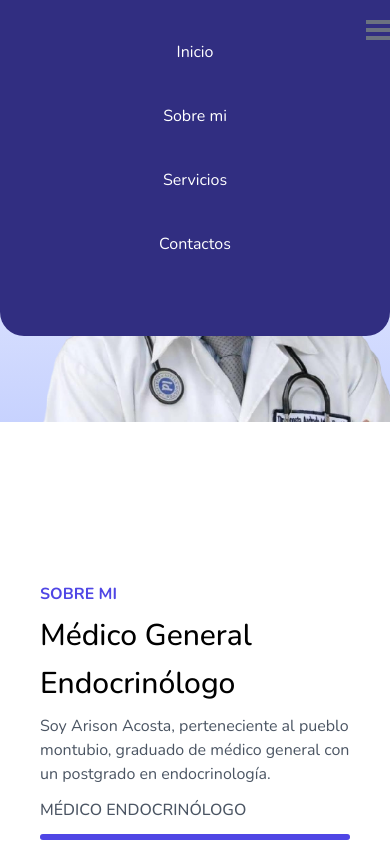
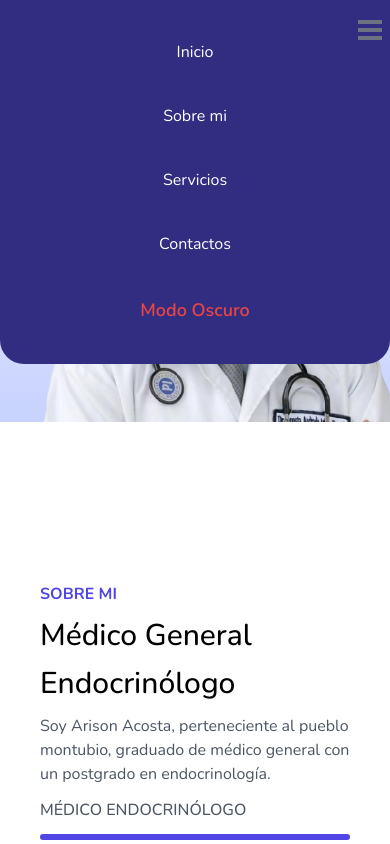
Before and after one commit to sagdev3/dr-arison-acosta, a website: page index.html in a window 390 px wide. Both pictures are taken after a click on the element 378 px from the left and 30 px from the top of the page. Shown: the top 844 px of the page. Drawn offline with nearby package versions, Linux system fonts and the light colour scheme.

Commit message:
cambios menu movil y modo oscuro movil

```diff
--- a/app.js
+++ b/app.js
@@ -3,7 +3,7 @@ const menu = document.querySelector('#menu');
 const body = document.querySelector('body');
 const moonBotton = document.querySelector('#moon-botton');
 const hlinks = document.querySelectorAll('.hlink');
-
+const oscuroMovil = document.querySelector('#modo-oscuro-movil');
 hamburgerMenu.addEventListener('click', () => {
   menu.classList.toggle('hidden');
 });
@@ -16,3 +16,6 @@ hlinks.forEach(link => {
 moonBotton.addEventListener('click', () => {
   body.classList.toggle('dark');
 });
+oscuroMovil.addEventListener('click', () => {
+  body.classList.toggle('dark');
+});
--- a/index.html
+++ b/index.html
@@ -17,7 +17,7 @@
       class="h-1/2 lg:h-screen bg-gradient-to-t from-indigo-200 dark:from-slate-800 dark:to-slate-900 relative overflow-hidden"
     >
       <!-- Navbar -->
-      <nav class="w-full fixed top-0 bg-white z-10 dark:bg-slate-900">
+      <nav class="w-full fixed top-0 px-2 bg-white z-10 dark:bg-slate-900">
         <div class="container mx-auto py-3 flex items-center justify-between">
           <div class="flex items-center gap-2">
             <img src="./img/logo2.png" alt="Logo" class="w-9 h-9" />
@@ -71,12 +71,12 @@
               <a class="hlink" href="#contacts">Contactos</a>
             </li>
             <li class="hover:text-gray-500">
-              <a href=""
-                ><img
-                  src="./img/moon.png"
-                  class="hidden md:block w-5 cursor-pointer"
-                  alt="Modo oscuro"
-              /></a>
+              <p
+                id="modo-oscuro-movil"
+                class="hlink text-red-500 text-lg font-semibold"
+              >
+                Modo Oscuro
+              </p>
             </li>
           </ul>
         </div>
```
Also changed, not shown: css/style.css.
